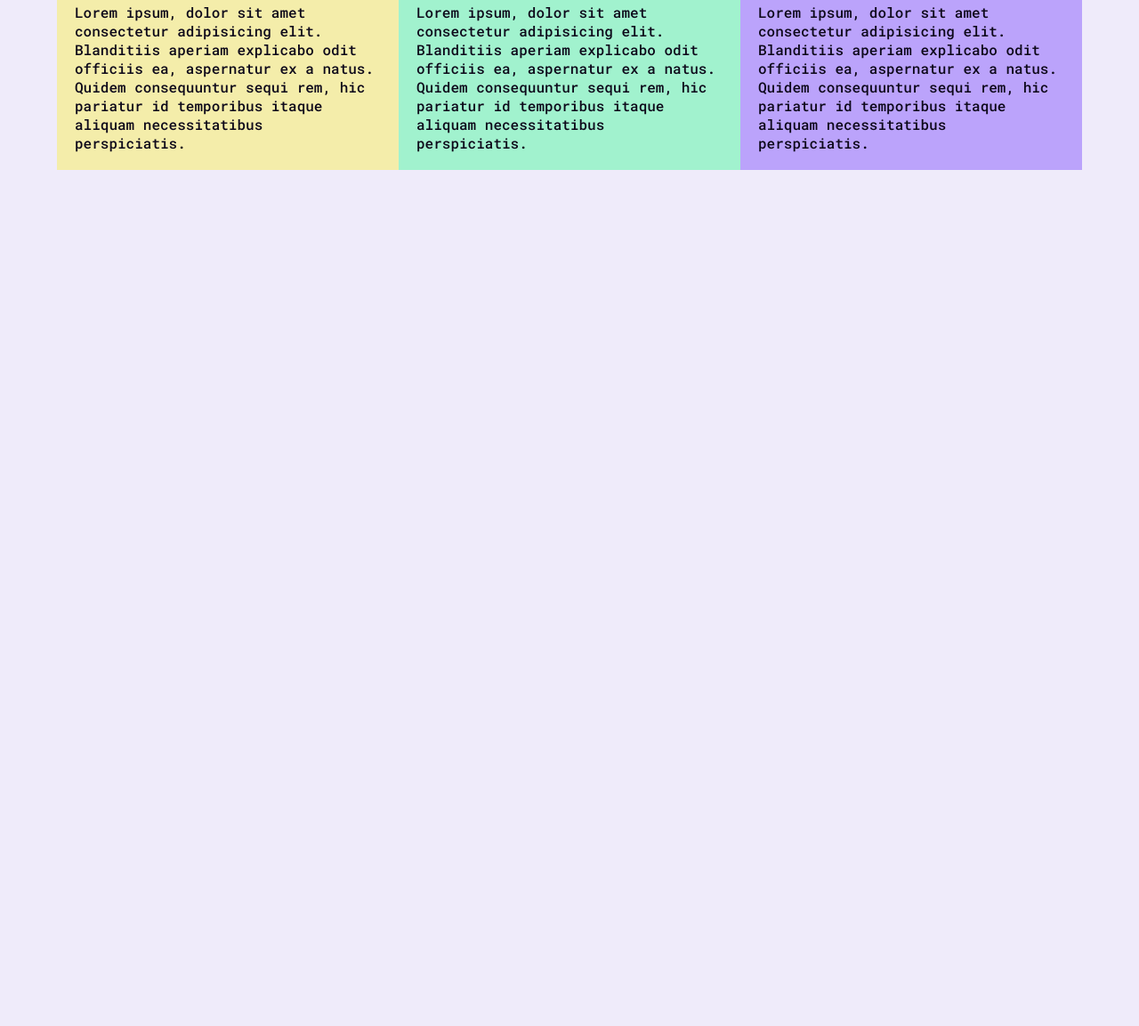
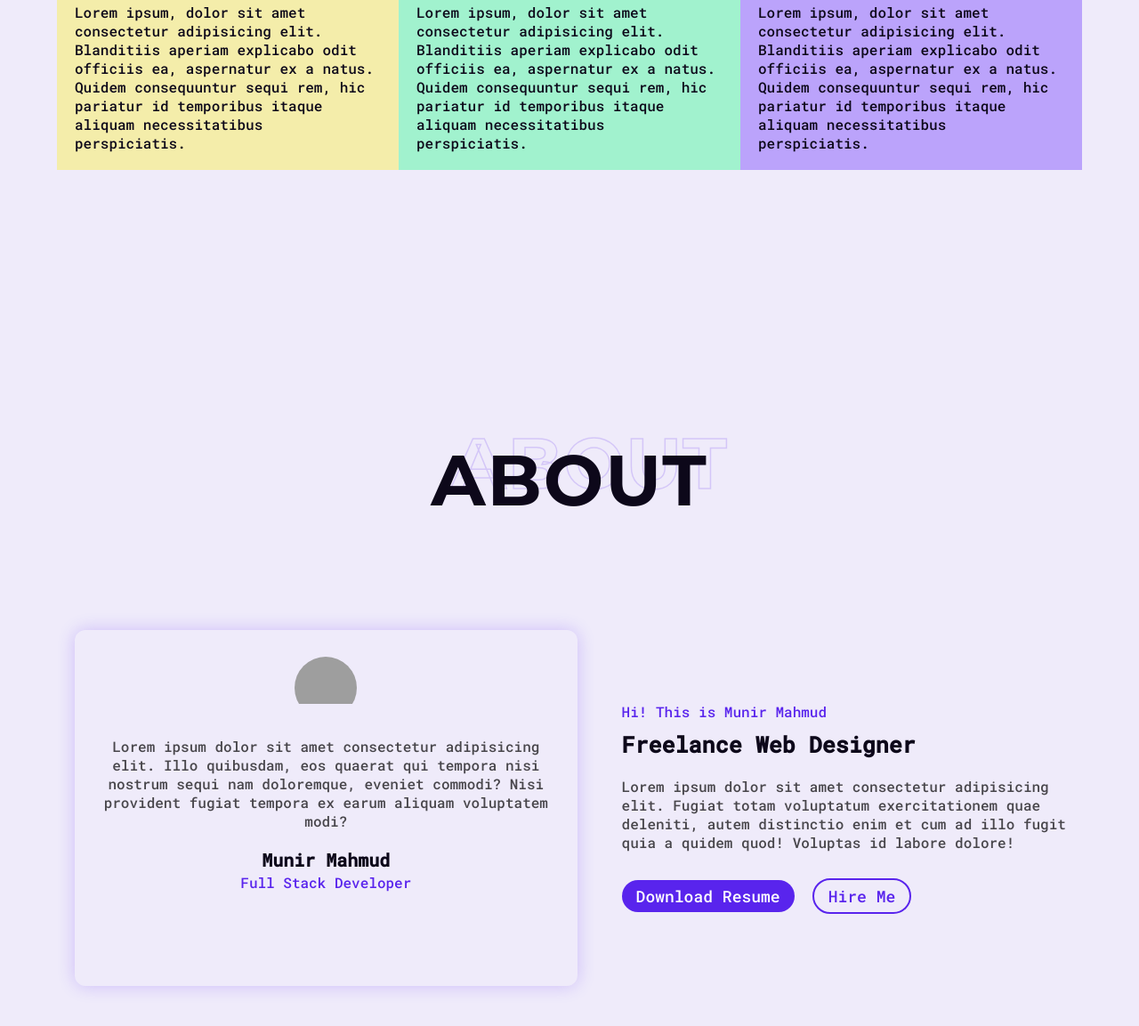
Before and after one commit to munirmahmud/html-portfolio-template, a plain HTML site: page index.html in a window 1280 px wide. Shown: the part 2931-4084 px from the top of the page at 89% size. Before the commit the page ends 3272 px from the top, so only its background shows below. Drawn offline with Linux system fonts and the light colour scheme; grey boxes are pictures that could not be loaded.

Commit message:
Abotu section done

```diff
--- a/assets/css/styles.css
+++ b/assets/css/styles.css
@@ -65,6 +65,12 @@ a {
   display: flex;
   align-items: center;
   justify-content: center;
+}
+.buttons .outline {
+  background-color: transparent;
+  color: var(--primary-color);
+  border-radius: 50px;
+  border: 2px solid var(--primary-color);
 }
 .section-heading {
   font-size: clamp(2rem, 10vw, 8rem);
@@ -372,3 +378,73 @@ a {
     flex-direction: column;
   }
 }
+
+/* ABOUT SECTION */
+.about {
+  padding: 15rem 0;
+}
+.about .wrapper {
+  display: flex;
+  align-items: center;
+  justify-content: center;
+  gap: 3rem;
+}
+.about .about-left {
+  padding: 2rem;
+  text-align: center;
+}
+.about .about-left .card {
+  box-shadow: 0px 0px 20px #4705fc33;
+  padding: 3rem;
+  border-radius: 12px;
+  min-height: 400px;
+}
+.about .about-left .card .img {
+  width: 70px;
+  height: 70px;
+  margin: 0 auto;
+  overflow: hidden;
+  border-radius: 50%;
+  margin-bottom: 2rem;
+}
+.about .about-left .card .img img {
+  object-fit: cover;
+}
+.about .about-left .card-description {
+  color: var(--seconday-gray);
+  margin-bottom: 2rem;
+}
+.about .about-left .card-name {
+  font-size: 2rem;
+  margin-bottom: 0.2rem;
+}
+.about .about-left .card-subtitle {
+  color: var(--primary-color);
+  margin-bottom: 1rem;
+}
+
+.about .about-right .subheading {
+  color: var(--primary-color);
+  margin-bottom: 1rem;
+}
+.about .about-right .slogan {
+  font-size: 2.5rem;
+  margin-bottom: 2rem;
+}
+.about .about-right .about-text {
+  color: var(--seconday-gray);
+}
+
+@media only screen and (max-width: 768px) {
+  .about .wrapper {
+    flex-direction: column-reverse;
+    text-align: center;
+  }
+  .about .about-right .buttons {
+    flex-direction: column;
+  }
+  .about .about-right .buttons a {
+    width: 100%;
+    text-align: center;
+  }
+}
--- a/index.html
+++ b/index.html
@@ -258,5 +258,46 @@
       </div>
     </section>
     <!-- Ends Stats section -->
+
+    <!-- About section -->
+    <section class="about">
+      <div class="container">
+        <h1 class="section-heading" data-outline="About">About</h1>
+        <div class="wrapper">
+          <div class="about-left">
+            <div class="card">
+              <div class="img">
+                <img src="./assets/image/profile.jpg" alt="Profile" />
+              </div>
+              <p class="card-description">
+                Lorem ipsum dolor sit amet consectetur adipisicing elit. Illo
+                quibusdam, eos quaerat qui tempora nisi nostrum sequi nam
+                doloremque, eveniet commodi? Nisi provident fugiat tempora ex
+                earum aliquam voluptatem modi?
+              </p>
+              <h3 class="card-name">Munir Mahmud</h3>
+              <p class="card-subtitle">Full Stack Developer</p>
+            </div>
+            <!-- Ends Card -->
+          </div>
+
+          <div class="about-right">
+            <p class="subheading">Hi! This is Munir Mahmud</p>
+            <h2 class="slogan">Freelance Web Designer</h2>
+            <p class="about-text">
+              Lorem ipsum dolor sit amet consectetur adipisicing elit. Fugiat
+              totam voluptatum exercitationem quae deleniti, autem distinctio
+              enim et cum ad illo fugit quia a quidem quod! Voluptas id labore
+              dolore!
+            </p>
+
+            <div class="buttons">
+              <a href="#" class="primary-btn">Download Resume</a>
+              <a href="#" class="primary-btn outline">Hire Me</a>
+            </div>
+          </div>
+        </div>
+      </div>
+    </section>
   </body>
 </html>
```
